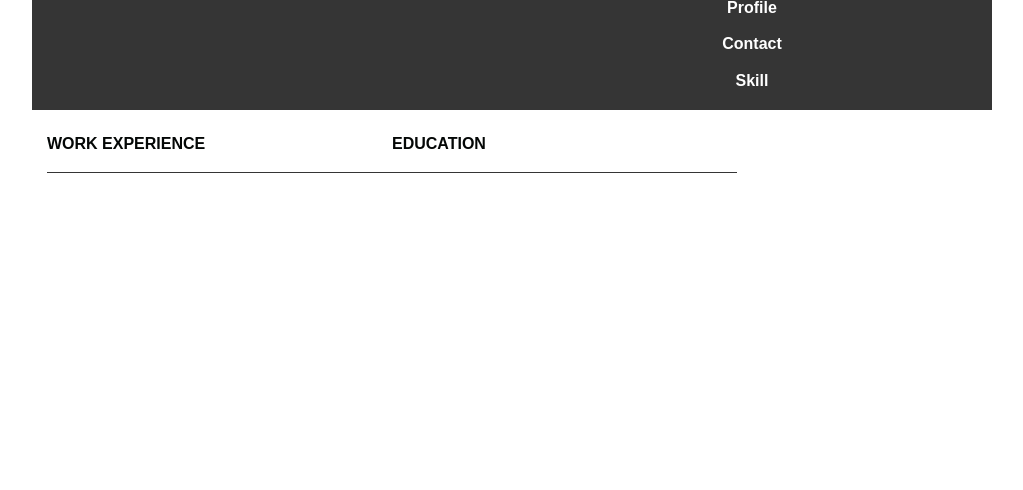
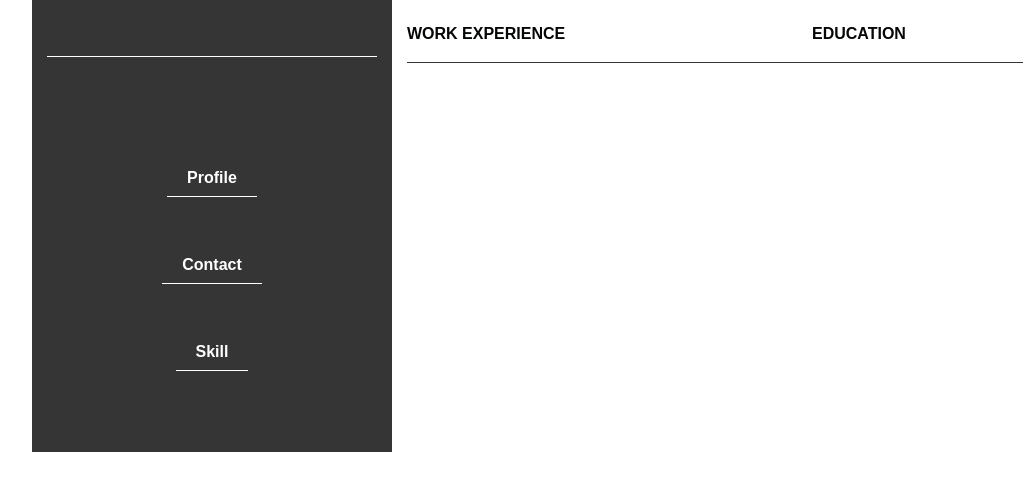
Before and after one commit to olhosespanhois/teste-b2w, a website: page src/index.html in a window 1280 px wide. Shown: the whole page, without its empty margins (8-1031 px from the left). Drawn offline with nearby package versions, Linux system fonts and the light colour scheme; files that its build step writes are made by us from their sources; no server answers.

Commit message:
ajustes sass

```diff
--- a/src/index.html
+++ b/src/index.html
@@ -19,10 +19,24 @@
 				<h1></h1>
 				<h2></h2>
 			</header>
+			<main id="conteudo" class="col-100 col-tb-60">
+				<section id="work">
+					<h2>WORK EXPERIENCE</h2>
+					<div class="conteiner">
+					</div>
+				</section>
+				<section id="education">
+					<h2>EDUCATION</h2>
+					<div class="conteiner">
+					</div>
+				</section>
+			</main>
 			<aside id="info-principal" class="col-100 col-tb-40">
 				<div class="profile">
 					<h2>Profile</h2>
-					<p></p>
+					<div class="address">
+						<p></p>
+					</div>
 				</div>
 				<div class="contact">
 					<h2>Contact</h2>
@@ -35,18 +49,6 @@
 					</div>
 				</div>
 			</aside>
-			<main id="conteudo" class="col-100 col-tb-60">
-				<section id="work">
-					<h2>WORK EXPERIENCE</h2>
-					<div class="conteiner">
-					</div>
-				</section>
-				<section id="education">
-					<h2>EDUCATION</h2>
-					<div class="conteiner">
-					</div>
-				</section>
-			</main>
 			<footer>
 
 			</footer>
--- a/src/sass/parts/_header.scss
+++ b/src/sass/parts/_header.scss
@@ -3,9 +3,15 @@ header {
 	color: $cor-bkg;
 	text-transform: uppercase;
 	&#header-principal{
+		h1,h2{
+			text-align: center;
+			padding: 0 15%;
+		}
 		h2{
 			font-weight: 400;
 			font-size:$font-peq;
+			border-bottom: 1px solid $cor-bkg;
+    		padding-bottom: 20px;
 		}
 	}
 }
--- a/src/sass/parts/_main.scss
+++ b/src/sass/parts/_main.scss
@@ -57,18 +57,36 @@ body{
 		&#info-principal{
 			background: $cor-header;
 			color: $cor-bkg;
-		}
+			padding: 60px 0px;
 			.profile,
 			.contact,
 			.skill{
 				text-align: center;
 				width: 100%;
+				padding: 0 15%;
+				h2{
+					border-bottom: 1px solid $cor-bkg;
+					display: inline-flex;
+    				padding: 0px 20px 10px;
+				}
+				.address{
+					padding: 10px 0px 30px;
+					a{
+						color:$cor-bkg;
+						&:hover,
+						&:hover,
+						&:focus{
+							color:$cor-bkg;
+						}
+					}
+				}
 			}
 			.skill{
 				.bars{
 					background: transparent;
 					border: 1px solid $cor-bkg;
 					position: relative;
+					margin-bottom: 30px;
 					height: 25px;
 					width: 100%;
 					&::after {
@@ -81,6 +99,7 @@ body{
 						transition: width 6s ease-in-out;
 						/*animation: loading 6s ease-in-out infinite;*/
 						width: 70%;
+					}
 				}
 			}
 		}
@@ -110,14 +129,16 @@ body{
 		width: 100%;
 		margin-right: auto;
 		margin-left: auto;
-		position: relative;
-		display: grid;
-		grid-auto-flow: column;
+		@include mobile{
+			max-width: 540px;
+		}
+		@include tablet{
+			max-width: 720px;
+		}
 		@include tablet-landscase{
-			width: 100%;
+			max-width: 960px;
 		}
 		@include desktop{
-				width: 1200px;
 			max-width: 1200px;
 		}
 		.row {
@@ -133,16 +154,16 @@ body{
 				padding-left: 15px;
 				&.col-tb-40{
 					@include tablet{
-						-ms-flex: 0 0 40%;
-    					flex: 0 0 40%;
-    					max-width: 40%;
+						-ms-flex: 0 0 30%;
+						flex: 0 0 30%;
+						max-width: 30%;
 					}
 				}
 				&.col-tb-60{
 					@include tablet{
-						-ms-flex: 0 0 60%;
-    					flex: 0 0 60%;
-    					max-width: 60%;
+						-ms-flex: 0 0 70%;
+						flex: 0 0 70%;
+						max-width: 70%;
 					}
 				}
 			}
@@ -151,6 +172,7 @@ body{
 			align-items: left;
 			min-height: 1px;
 			position: relative;
+			width: 100%;
 		}
 	}
 }
```
Lines whose indentation alone changed are shown as unchanged.
